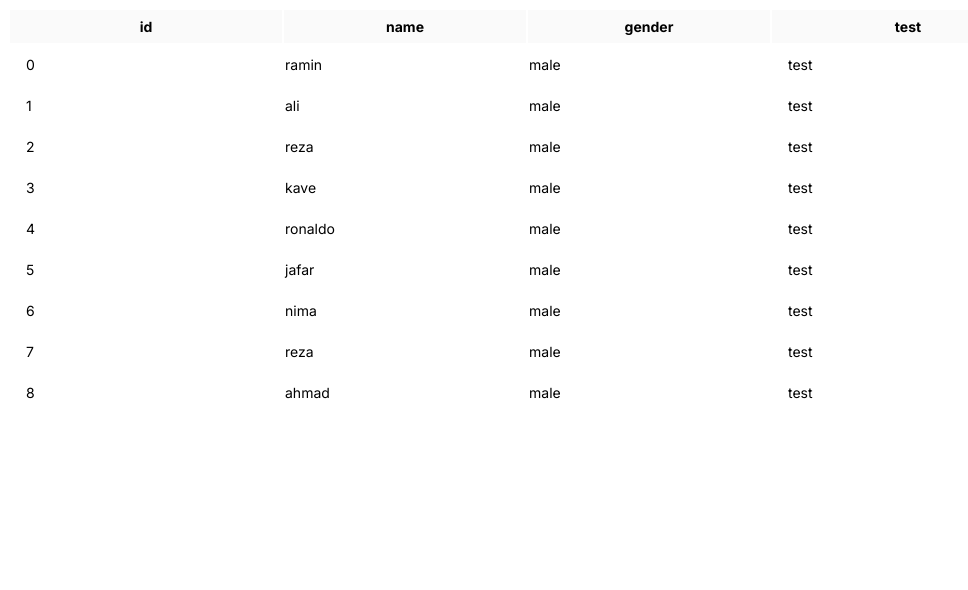
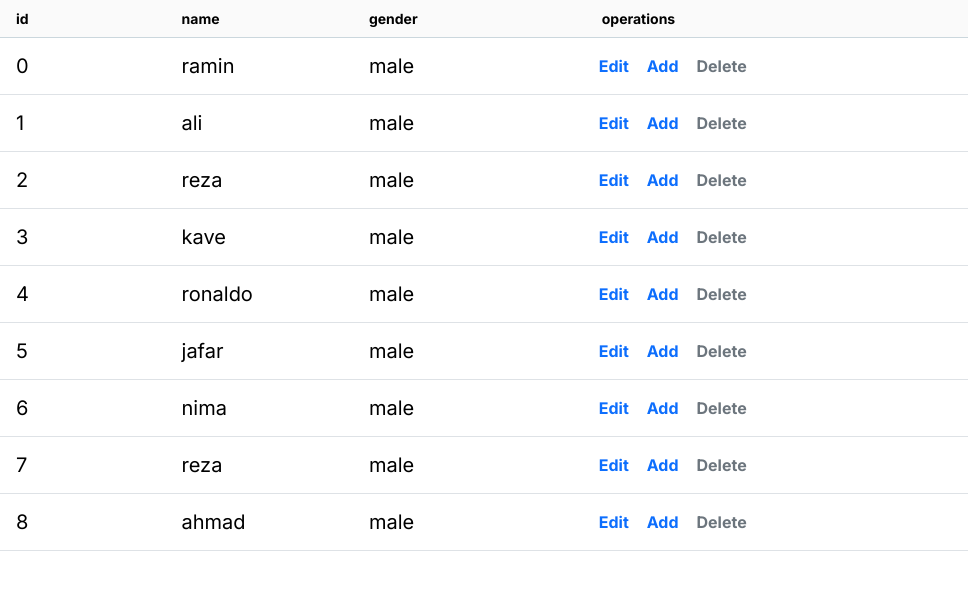
Before and after one commit to rmnkhd/employee-management-dashboard, a Next.js app: page /employees in a window 1280 px wide. Shown: the top 590 px of the page, without its empty margins (0-968 px from the left). Built offline with nearby package versions, Linux system fonts and the light colour scheme.

Commit message:
feat: add styles for table

```diff
--- a/package.json
+++ b/package.json
@@ -9,6 +9,7 @@
     "lint": "next lint"
   },
   "dependencies": {
+    "bootstrap": "^5.3.2",
     "bootstrap-icons": "^1.11.3",
     "next": "14.1.0",
     "react": "^18",
--- /dev/null
+++ b/src/app/employees/employees.scss
@@ -0,0 +1,5 @@
+
+.employees-action {
+  width: fit-content;
+  cursor: pointer;
+}
--- a/src/app/employees/page.jsx
+++ b/src/app/employees/page.jsx
@@ -3,11 +3,9 @@
 
 import CustomTable from "@/components/table/CustomTable";
 import Column from "@/components/Column";
-import { useState } from "react";
-
+import './employees.scss'
 
 export default function Page() {
-    const [itemsData, setItemsData] = useState({});
 
 
     const items =
@@ -22,15 +20,37 @@ export default function Page() {
         {id:7 , name:"reza" , gender:"male" },
         {id:8 , name:"ahmad" , gender:"male" },
         ]
+    function editEmployees(item) {
+
+    }
+    function addEmployees(item) {
+
+    }
+    function deleteEmployees(item) {
+
+    }
     return (
-        <CustomTable  items={items} isLoading={false} itemsPerPage={25} page={1}>
-            <Column width={240} header={"id"} field={"id"} />
-            <Column width={240} header={"name"} field={"name"} />
-            <Column width={240} header={"gender"} field={"gender"} />
-            <Column width={240} header={"test"} field={"gender"} >
-                <div>test</div>
-            </Column>
+        <div>
+            <CustomTable  items={items} isLoading={false} itemsPerPage={25} page={1}>
+                <Column width={50} header={"id"} field={"id"} />
+                <Column width={50} header={"name"} field={"name"} />
+                <Column width={50} header={"gender"} field={"gender"} />
+                <Column width={200} header={"operations"} field={""} >
+                    <div className="row align-center pe-1">
+                        <button className="employees-action btn btn-sm fs-6 fw-bold text-primary" onClick={() => editEmployees(item)}>
+                            Edit
+                        </button>
+                        <button className="employees-action btn btn-sm fs-6 fw-bold text-primary" onClick={() => addEmployees(item)}>
+                            Add
+                        </button>
+                        <button className="employees-action btn btn-sm fs-6 fw-bold text-secondary" onClick={() => deleteEmployees(item)}>
+                            Delete
+                        </button>
+                    </div>
 
-        </CustomTable>
+                </Column>
+            </CustomTable>
+        </div>
+
     )
 }
--- a/src/app/globals.css
+++ b/src/app/globals.css
@@ -1,107 +1 @@
-:root {
-  --max-width: 1100px;
-  --border-radius: 12px;
-  --font-mono: ui-monospace, Menlo, Monaco, "Cascadia Mono", "Segoe UI Mono",
-    "Roboto Mono", "Oxygen Mono", "Ubuntu Monospace", "Source Code Pro",
-    "Fira Mono", "Droid Sans Mono", "Courier New", monospace;
-
-  --foreground-rgb: 0, 0, 0;
-  --background-start-rgb: 214, 219, 220;
-  --background-end-rgb: 255, 255, 255;
-
-  --primary-glow: conic-gradient(
-    from 180deg at 50% 50%,
-    #16abff33 0deg,
-    #0885ff33 55deg,
-    #54d6ff33 120deg,
-    #0071ff33 160deg,
-    transparent 360deg
-  );
-  --secondary-glow: radial-gradient(
-    rgba(255, 255, 255, 1),
-    rgba(255, 255, 255, 0)
-  );
-
-  --tile-start-rgb: 239, 245, 249;
-  --tile-end-rgb: 228, 232, 233;
-  --tile-border: conic-gradient(
-    #00000080,
-    #00000040,
-    #00000030,
-    #00000020,
-    #00000010,
-    #00000010,
-    #00000080
-  );
-
-  --callout-rgb: 238, 240, 241;
-  --callout-border-rgb: 172, 175, 176;
-  --card-rgb: 180, 185, 188;
-  --card-border-rgb: 131, 134, 135;
-}
-
-@media (prefers-color-scheme: dark) {
-  :root {
-    --foreground-rgb: 255, 255, 255;
-    --background-start-rgb: 0, 0, 0;
-    --background-end-rgb: 0, 0, 0;
-
-    --primary-glow: radial-gradient(rgba(1, 65, 255, 0.4), rgba(1, 65, 255, 0));
-    --secondary-glow: linear-gradient(
-      to bottom right,
-      rgba(1, 65, 255, 0),
-      rgba(1, 65, 255, 0),
-      rgba(1, 65, 255, 0.3)
-    );
-
-    --tile-start-rgb: 2, 13, 46;
-    --tile-end-rgb: 2, 5, 19;
-    --tile-border: conic-gradient(
-      #ffffff80,
-      #ffffff40,
-      #ffffff30,
-      #ffffff20,
-      #ffffff10,
-      #ffffff10,
-      #ffffff80
-    );
-
-    --callout-rgb: 20, 20, 20;
-    --callout-border-rgb: 108, 108, 108;
-    --card-rgb: 100, 100, 100;
-    --card-border-rgb: 200, 200, 200;
-  }
-}
-
-* {
-  box-sizing: border-box;
-  padding: 0;
-  margin: 0;
-}
-
-html,
-body {
-  max-width: 100vw;
-  overflow-x: hidden;
-}
-
-body {
-  color: rgb(var(--foreground-rgb));
-  background: linear-gradient(
-      to bottom,
-      transparent,
-      rgb(var(--background-end-rgb))
-    )
-    rgb(var(--background-start-rgb));
-}
-
-a {
-  color: inherit;
-  text-decoration: none;
-}
-
-@media (prefers-color-scheme: dark) {
-  html {
-    color-scheme: dark;
-  }
-}
+@import "bootstrap";
--- a/src/app/layout.jsx
+++ b/src/app/layout.jsx
@@ -1,5 +1,5 @@
 import { Inter } from "next/font/google";
-// import "./globals.css";
+import "./globals.css";
 
 const inter = Inter({ subsets: ["latin"] });
 
--- a/src/components/TableBody/TableBody.jsx
+++ b/src/components/TableBody/TableBody.jsx
@@ -1,13 +1,10 @@
 "use client"
 import React from 'react';
-import { hasReactChildren } from "@/utils/hasReactChildren";
 import Skeleton from "@/components/Skeleton/Skeleton"; // Update the import path as necessary
 import './TableBody.scss'
 
 function VTableBody({ columns, items, isLoading, itemsPerPage, hasError }) {
     // Function to render columns for a single item
-    console.log("columns", columns)
-
 
     const renderColumns = (column, item, rowIndex) => {
         let content;
@@ -79,7 +76,7 @@ function VTableBody({ columns, items, isLoading, itemsPerPage, hasError }) {
         {items.map((item, rowIndex) => (
             <tr key={rowIndex}>
                 {columns.map((column, index) => (
-                    <td key={index} className="fs-3 bg-transparent" style={getColumnStyle(column)}>
+                    <td key={index} className="fs-5 bg-transparent" style={getColumnStyle(column)}>
                         {renderColumns(column, item, rowIndex)}
                     </td>
                 ))}
```
Also changed, not shown: 1 other file (tests, documents, lock files or other folders).
